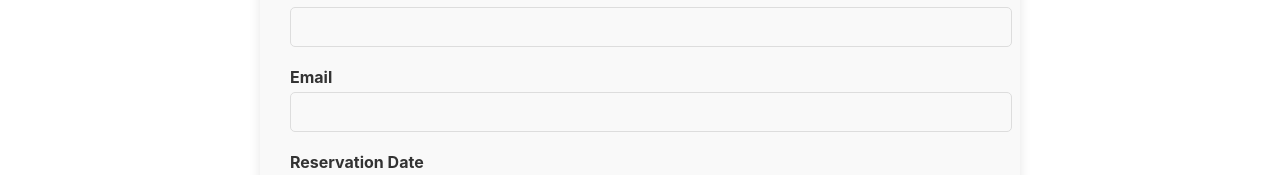
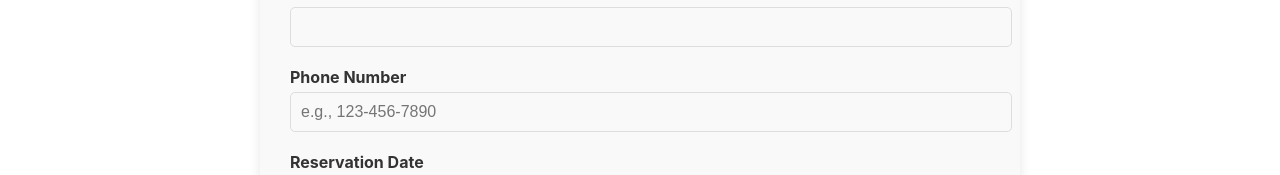
Before and after one commit to Sajjad5037/RafisKitchen, a React (Create React App) app: page /reservation in a window 1280 px wide. Shown: the part 470-645 px from the top of the page. Built offline with nearby package versions, Linux system fonts and the light colour scheme.

Commit message:
Update reservation.js

```diff
--- a/src/pages/reservation.js
+++ b/src/pages/reservation.js
@@ -2,7 +2,7 @@ import { useState } from "react";
 
 function Reservation() {
   const [name, setName] = useState("");
-  const [email, setEmail] = useState("");
+  const [phone, setPhone] = useState("");
   const [date, setDate] = useState("");
   const [time, setTime] = useState("");
   const [partySize, setPartySize] = useState(1);
@@ -12,24 +12,21 @@ function Reservation() {
     e.preventDefault();
     setLoading(true);
 
-    const payload = { name, email, date, time, partySize };
+    const payload = { name, phone, date, time, partySize };
 
     try {
-      // Send reservation data to backend via fetch
-      const res = await fetch('http://127.0.0.1:5000/api/reservationRafisKitchen',
-        {
-          method: 'POST',
-          headers: { 'Content-Type': 'application/json' },
-           body: JSON.stringify(payload),
-        }
-      );
+      const res = await fetch('http://127.0.0.1:5000/api/reservationRafisKitchen', {
+        method: 'POST',
+        headers: { 'Content-Type': 'application/json' },
+        body: JSON.stringify(payload),
+      });
+
       if (!res.ok) throw new Error(`Status ${res.status}`);
 
       alert("You will hear from the restaurant management soon...");
 
-      // Clear fields on success
       setName("");
-      setEmail("");
+      setPhone("");
       setDate("");
       setTime("");
       setPartySize(1);
@@ -62,14 +59,15 @@ function Reservation() {
           />
         </div>
 
-        {/* Email */}
+        {/* Phone */}
         <div style={{ marginBottom: "20px" }}>
-          <label htmlFor="email" style={{ fontWeight: "bold", color: "#333" }}>Email</label>
+          <label htmlFor="phone" style={{ fontWeight: "bold", color: "#333" }}>Phone Number</label>
           <input
-            type="email"
-            id="email"
-            value={email}
-            onChange={(e) => setEmail(e.target.value)}
+            type="tel"
+            id="phone"
+            value={phone}
+            onChange={(e) => setPhone(e.target.value)}
+            placeholder="e.g., 123-456-7890"
             required
             style={{ width: "100%", padding: "10px", marginTop: "5px", fontSize: "1rem", borderRadius: "5px", border: "1px solid #ddd", backgroundColor: "#f9f9f9" }}
           />
@@ -103,7 +101,7 @@ function Reservation() {
           </select>
         </div>
 
-        {/* Time Input */}
+        {/* Time */}
         <div style={{ marginBottom: "20px" }}>
           <label htmlFor="time" style={{ fontWeight: "bold", color: "#333" }}>Time of Reservation</label>
           <input
```
